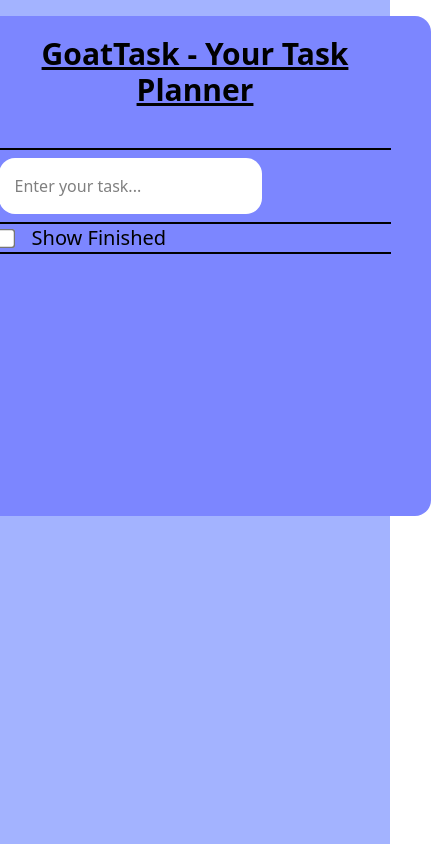
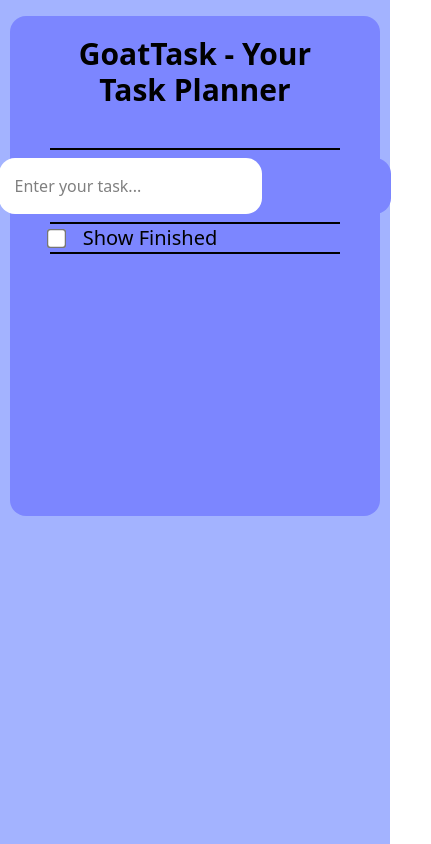
Before and after one commit to RahulGade03/To-Do-App, a React (Vite) app: page / in a window 390 px wide. Shown: the whole page, 431 px wide, since content can reach past the window. Built offline with nearby package versions, Linux system fonts and the light colour scheme.

Commit message:
app works on mobile also

```diff
--- a/src/App.jsx
+++ b/src/App.jsx
@@ -19,10 +19,10 @@ function App() {
   }, [tasks])
 
   useEffect(() => {
-      console.log(JSON.parse(localStorage.getItem('tasks')))
-      if (localStorage.getItem('tasks')) {
-        setTasks(JSON.parse(localStorage.getItem('tasks')))
-      }
+    console.log(JSON.parse(localStorage.getItem('tasks')))
+    if (localStorage.getItem('tasks')) {
+      setTasks(JSON.parse(localStorage.getItem('tasks')))
+    }
   },[])
 
   function handleChange(e) {
@@ -35,11 +35,11 @@ function App() {
   }
 
   function handleEdit(id) {
-    let index = tasks.findIndex((task) => {
+    let tempTask = tasks.findIndex((task) => {
       return task.id === id
     })
 
-    setTask(tasks[index].task)
+    setTask(tasks[tempTask].task)
     let newTasks = tasks.filter((task) => {
       return task.id !== id
     })
@@ -50,6 +50,7 @@ function App() {
     let newTasks = tasks.filter((task) => {
       return task.id !== id
     })
+    console.log(newTasks)
     setTasks(newTasks);
   }
 
@@ -81,8 +82,8 @@ function App() {
 
   return (
     <div className="flex justify-center items-start min-h-screen bg-indigo-300">
-      <div className="bg-indigo-400 min-w-500px min-h-[500px] px-10 rounded-2xl my-4">
-        <h1 className="text-3xl font-bold underline text-center py-5">
+      <div className="bg-indigo-400 max-w-[95vw] md:min-w-500px min-h-[500px] px-10 rounded-2xl my-4">
+        <h1 className="text-3xl font-bold text-center py-5">
           GoatTask - Your Task Planner
         </h1>
 
```
